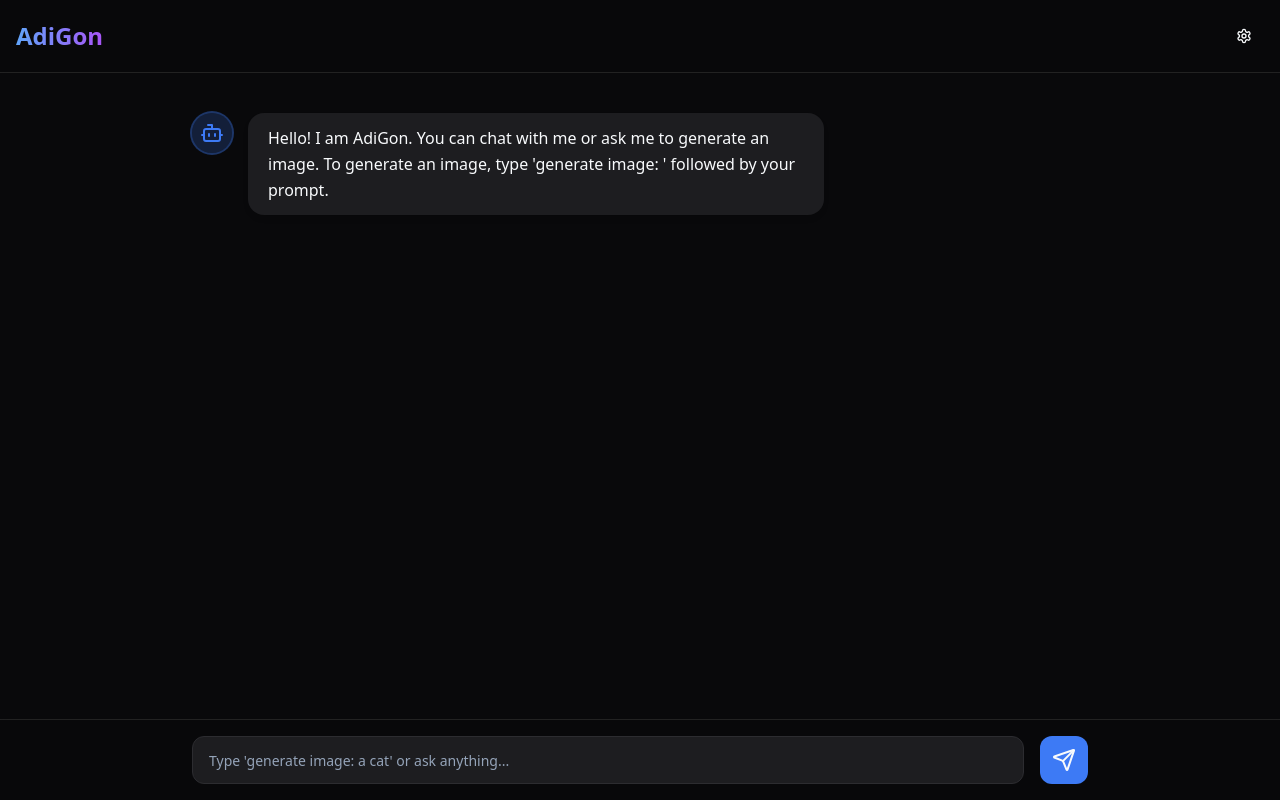
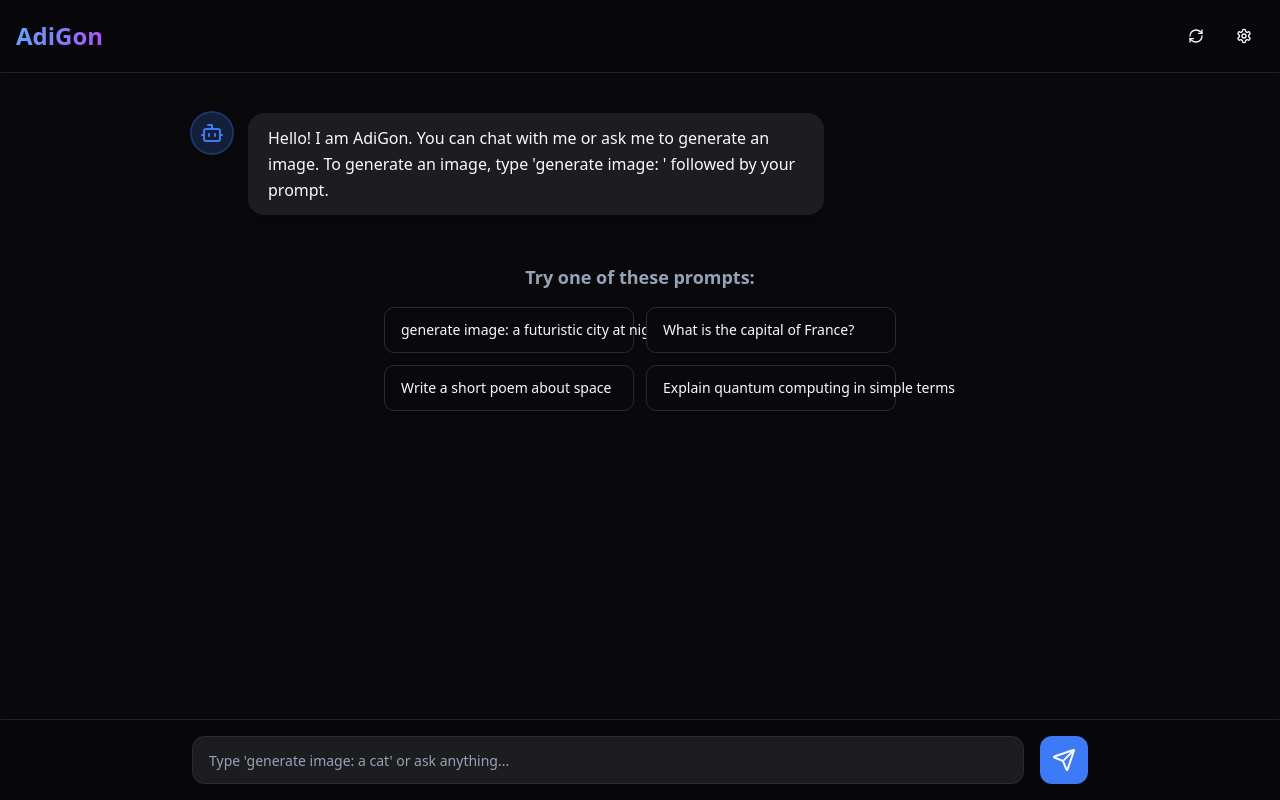
Before and after one commit to Adilmunawar/adigon, a React (Vite) app: page / in a window 1280 px wide. Built offline with nearby package versions, Linux system fonts and the light colour scheme.

Commit message:
Refactor: Improve UI/UX and add features
- Improved UI/UX with advanced functionalities and animations.

```diff
--- a/src/components/ChatMessage.tsx
+++ b/src/components/ChatMessage.tsx
@@ -1,6 +1,7 @@
 
 import { cn } from "@/lib/utils";
-import { Bot, User } from "lucide-react";
+import { Bot, User, Copy } from "lucide-react";
+import { toast } from "@/components/ui/sonner";
 
 export interface Message {
   role: "user" | "model";
@@ -15,10 +16,18 @@ interface ChatMessageProps {
 const ChatMessage = ({ message }: ChatMessageProps) => {
   const isUser = message.role === "user";
 
+  const handleCopy = () => {
+    const messageText = message.parts.map((part) => part.text).join("\n");
+    if (messageText) {
+      navigator.clipboard.writeText(messageText);
+      toast.success("Copied to clipboard!");
+    }
+  };
+
   return (
     <div
       className={cn(
-        "flex items-start gap-4 py-4 animate-fade-in-up",
+        "group flex items-start gap-4 py-4 animate-fade-in-up",
         isUser && "justify-end"
       )}
     >
@@ -42,10 +51,18 @@ const ChatMessage = ({ message }: ChatMessageProps) => {
             <img src={message.imageUrl} alt="Generated content" className="mt-3 rounded-xl max-w-full h-auto" />
         )}
       </div>
-      {isUser && (
+      {isUser ? (
         <div className="flex-shrink-0 w-10 h-10 rounded-full bg-muted flex items-center justify-center ring-2 ring-border">
           <User size={24} />
         </div>
+      ) : (
+        <button
+          onClick={handleCopy}
+          className="self-center p-1.5 rounded-full text-muted-foreground opacity-0 group-hover:opacity-100 transition-opacity hover:bg-accent hover:text-accent-foreground focus:opacity-100 focus:outline-none focus:ring-2 focus:ring-ring"
+          aria-label="Copy message"
+        >
+          <Copy size={16} />
+        </button>
       )}
     </div>
   );
--- a/src/index.css
+++ b/src/index.css
@@ -30,6 +30,18 @@
   }
 }
 
+@keyframes background-pan {
+  0% {
+    background-position: 0% 50%;
+  }
+  50% {
+    background-position: 100% 50%;
+  }
+  100% {
+    background-position: 0% 50%;
+  }
+}
+
 @layer base {
   * {
     @apply border-border;
@@ -38,5 +50,7 @@
   body {
     @apply bg-background text-foreground;
     background-image: radial-gradient(circle at 25% 25%, hsl(var(--primary) / 0.1), transparent 50%), radial-gradient(circle at 75% 75%, hsl(var(--accent) / 0.1), transparent 50%);
+    background-size: 400% 400%;
+    animation: background-pan 30s ease infinite;
   }
 }
--- a/src/pages/Index.tsx
+++ b/src/pages/Index.tsx
@@ -2,21 +2,39 @@
 import React, { useState, useRef, useEffect } from "react";
 import { Input } from "@/components/ui/input";
 import { Button } from "@/components/ui/button";
-import { Send, LoaderCircle, Settings, Bot } from "lucide-react";
+import { Send, LoaderCircle, Settings, Bot, RefreshCw } from "lucide-react";
 import ChatMessage, { Message } from "@/components/ChatMessage";
 import { runChat } from "@/lib/gemini";
 import { RunwareService } from "@/lib/runware";
 import { Dialog, DialogContent, DialogHeader, DialogTitle, DialogDescription, DialogFooter, DialogTrigger } from "@/components/ui/dialog";
+import {
+  AlertDialog,
+  AlertDialogAction,
+  AlertDialogCancel,
+  AlertDialogContent,
+  AlertDialogDescription,
+  AlertDialogFooter,
+  AlertDialogHeader,
+  AlertDialogTitle,
+  AlertDialogTrigger,
+} from "@/components/ui/alert-dialog";
 import { Label } from "@/components/ui/label";
 import { toast } from "@/components/ui/sonner";
 
-const Index = () => {
-  const [messages, setMessages] = useState<Message[]>([
-    {
+const initialMessage: Message = {
   role: 'model',
   parts: [{ text: "Hello! I am AdiGon. You can chat with me or ask me to generate an image. To generate an image, type 'generate image: ' followed by your prompt." }]
-    }
-  ]);
+};
+
+const examplePrompts = [
+  "generate image: a futuristic city at night",
+  "What is the capital of France?",
+  "Write a short poem about space",
+  "Explain quantum computing in simple terms",
+];
+
+const Index = () => {
+  const [messages, setMessages] = useState<Message[]>([initialMessage]);
   const [input, setInput] = useState("");
   const [isLoading, setIsLoading] = useState(false);
   const messagesEndRef = useRef<HTMLDivElement>(null);
@@ -61,19 +79,27 @@ const Index = () => {
     }
   };
 
-  const handleSendMessage = async (e: React.FormEvent) => {
-    e.preventDefault();
-    if (!input.trim() || isLoading) return;
+  const handleNewChat = () => {
+    setMessages([initialMessage]);
+    toast.info("New chat started!");
+  };
 
-    const userMessage: Message = { role: "user", parts: [{ text: input }] };
+  const handleSendMessage = async (promptOverride?: string) => {
+    const messageToSend = promptOverride || input;
+    if (!messageToSend.trim() || isLoading) return;
+
+    const userMessage: Message = { role: "user", parts: [{ text: messageToSend }] };
     setMessages((prev) => [...prev, userMessage]);
-    const currentInput = input;
+
+    if (!promptOverride) {
       setInput("");
+    }
+
     setIsLoading(true);
 
     try {
-      if (currentInput.toLowerCase().startsWith("generate image:")) {
-        const prompt = currentInput.substring("generate image:".length).trim();
+      if (messageToSend.toLowerCase().startsWith("generate image:")) {
+        const prompt = messageToSend.substring("generate image:".length).trim();
         if (!runwareService || !runwareService.isConnected()) {
            const errorMessage: Message = { role: "model", parts: [{ text: "Please set your Runware API key in settings to generate images." }] };
            setMessages((prev) => [...prev, errorMessage]);
@@ -89,7 +115,7 @@ const Index = () => {
           role: msg.role,
           parts: msg.parts,
         }));
-        const response = await runChat(currentInput, history);
+        const response = await runChat(messageToSend, history);
         const modelMessage: Message = { role: "model", parts: [{ text: response }] };
         setMessages((prev) => [...prev, modelMessage]);
       }
@@ -102,12 +128,38 @@ const Index = () => {
     }
   };
 
+  const onFormSubmit = (e: React.FormEvent) => {
+    e.preventDefault();
+    handleSendMessage();
+  };
+
+
   return (
     <div className="flex flex-col h-screen bg-background text-foreground">
       <header className="p-4 border-b border-white/10 flex items-center justify-between backdrop-blur-sm bg-background/50 sticky top-0 z-10">
         <h1 className="text-2xl font-bold bg-gradient-to-r from-blue-400 to-purple-500 text-transparent bg-clip-text">
           AdiGon
         </h1>
+        <div className="flex items-center gap-2">
+          <AlertDialog>
+            <AlertDialogTrigger asChild>
+              <Button variant="ghost" size="icon">
+                <RefreshCw size={20} />
+              </Button>
+            </AlertDialogTrigger>
+            <AlertDialogContent className="bg-background">
+              <AlertDialogHeader>
+                <AlertDialogTitle>Are you sure?</AlertDialogTitle>
+                <AlertDialogDescription>
+                  This will start a new chat and your current conversation will be cleared.
+                </AlertDialogDescription>
+              </AlertDialogHeader>
+              <AlertDialogFooter>
+                <AlertDialogCancel>Cancel</AlertDialogCancel>
+                <AlertDialogAction onClick={handleNewChat} className="bg-primary hover:bg-primary/90">Continue</AlertDialogAction>
+              </AlertDialogFooter>
+            </AlertDialogContent>
+          </AlertDialog>
           <Dialog open={isSettingsOpen} onOpenChange={setIsSettingsOpen}>
             <DialogTrigger asChild>
               <Button variant="ghost" size="icon">
@@ -141,12 +193,32 @@ const Index = () => {
               </DialogFooter>
             </DialogContent>
           </Dialog>
+        </div>
       </header>
       <main className="flex-1 overflow-y-auto p-6">
         <div className="max-w-4xl mx-auto">
           {messages.map((msg, index) => (
             <ChatMessage key={index} message={msg} />
           ))}
+
+          {messages.length === 1 && !isLoading && (
+            <div className="py-8 text-center animate-fade-in-up">
+                <h2 className="text-lg font-semibold text-muted-foreground mb-4">Try one of these prompts:</h2>
+                <div className="grid grid-cols-1 sm:grid-cols-2 gap-3 max-w-lg mx-auto">
+                    {examplePrompts.map((prompt) => (
+                        <Button
+                            key={prompt}
+                            variant="outline"
+                            className="text-left justify-start h-auto py-3 px-4 hover:bg-primary/10 hover:border-primary/50 transition-all duration-300"
+                            onClick={() => handleSendMessage(prompt)}
+                        >
+                            {prompt}
+                        </Button>
+                    ))}
+                </div>
+            </div>
+          )}
+
           {isLoading && (
             <div className="flex items-start gap-4 py-4 animate-fade-in-up">
               <div className="flex-shrink-0 w-10 h-10 rounded-full bg-primary/20 flex items-center justify-center text-primary ring-2 ring-primary/40">
@@ -162,7 +234,7 @@ const Index = () => {
         </div>
       </main>
       <footer className="p-4 border-t border-white/10 backdrop-blur-sm bg-background/50 sticky bottom-0">
-        <form onSubmit={handleSendMessage} className="flex gap-4 max-w-4xl mx-auto">
+        <form onSubmit={onFormSubmit} className="flex gap-4 max-w-4xl mx-auto">
           <Input
             value={input}
             onChange={(e) => setInput(e.target.value)}
```
Lines whose indentation alone changed are shown as unchanged.
